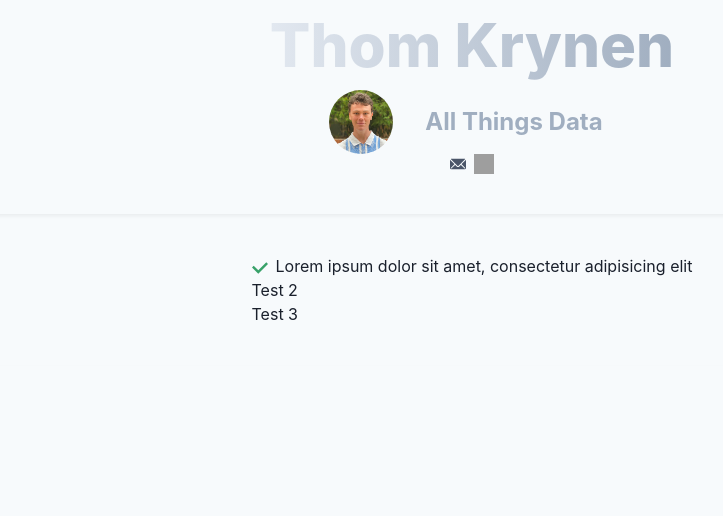
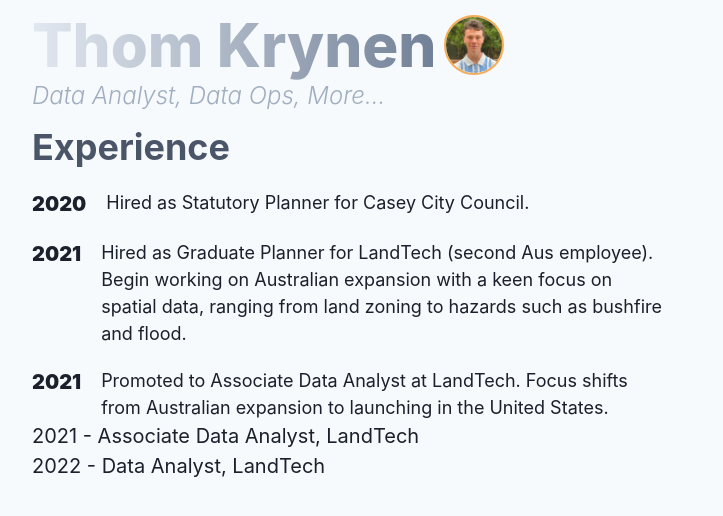
Before and after one commit to kryn3n/homepage, a Next.js app: page / in a window 1280 px wide. Shown: the top 516 px of the page, without its empty margins (168-891 px from the left). Built offline with nearby package versions, Linux system fonts and the light colour scheme; grey boxes are pictures that could not be loaded.

Commit message:
create bio

```diff
--- a/pages/index.js
+++ b/pages/index.js
@@ -10,17 +10,17 @@ import {
   Avatar,
   HStack,
   IconButton,
-  Image
+  Image,
+  Heading
 } from '@chakra-ui/react'
 import { CheckIcon, EmailIcon } from '@chakra-ui/icons'
 
 export default function Home() {
   return (
-    <Box bg='gray.50' w='100%' h='100vh'>
-
-      <Center>
+    <Box bg='gray.50' w='100%' h='100vh' pl={200} pr={200}>
+      <HStack>
         <Text
-          bgGradient='linear(to-r, gray.200, gray.400)'
+            bgGradient='linear(to-r, gray.200, gray.500)'
             _hover={{
               bgGradient: 'linear(to-r, gray.200, orange.500)',
             }}
@@ -30,31 +30,28 @@ export default function Home() {
             >
             Thom Krynen
         </Text>
-      </Center>
-
-      <Center>
-        <Avatar
-          name='Thom Krynen'
-          size='lg'
+        <Image
+          alt='Thom Krynen'
+          boxSize='60px'
           src='/avatar.jpg'
-          mr={5}
-          // border='1px'
+          border='2px'
           // borderWidth='2px'
-          // borderRadius='1'
-          borderColor='white'
+          borderRadius='full'
+          borderColor='orange.300'
         />
-        <Box>
+      </HStack>
       <Text
-            p={3}
+        mt={-3}
+        mb={3}
         fontSize='2xl'
         color='gray.400'
-            fontWeight='bold'
-          >All Things Data
+        fontWeight='light'
+        fontStyle='italic'
+      >Data Analyst, Data Ops, More...
       </Text>
-        </Box>
-      </Center>
+      {/* </Center> */}
 
-      <Center>
+      {/* <Center>
         <HStack>
           <EmailIcon color='gray.600'/>
           <Image
@@ -63,26 +60,28 @@ export default function Home() {
             alt='LinkedIn Logo'
             src='https://upload.wikimedia.org/wikipedia/commons/thumb/f/f8/LinkedIn_icon_circle.svg/2048px-LinkedIn_icon_circle.svg.png'/>
         </HStack>
-      </Center>
+      </Center> */}
 
-      <Box
-        shadow='inner'
-        ml={100}
-        mr={100}
-        mt={10}
-        p={10} rounded='2xl'>
-      <Center>
-        <List>
-          <ListItem>
-            <ListIcon as={CheckIcon} color='green.500' />
-            Lorem ipsum dolor sit amet, consectetur adipisicing elit
-          </ListItem>
+      <Heading color='gray.600' mb={5}>
+        Experience
+      </Heading>
+      <HStack align='top' spacing='20px' mr={250} mb={5}>
+      <Text fontSize='xl' fontWeight='black'>2020</Text>
+      <Text fontSize='lg'>Hired as Statutory Planner for Casey City Council.</Text>
+      </HStack>
 
-          <ListItem>Test 2</ListItem>
-          <ListItem>Test 3</ListItem>
-        </List>
-      </Center>
-      </Box>
+      <HStack align='top' spacing='20px' mr={250} mb={5}>
+      <Text fontSize='xl' fontWeight='black'>2021</Text>
+      <Text fontSize='lg'>Hired as Graduate Planner for LandTech (second Aus employee). Begin working on Australian expansion with a keen focus on spatial data, ranging from land zoning to hazards such as bushfire and flood.</Text>
+      </HStack>
+
+      <HStack align='top' spacing='20px' mr={250}>
+      <Text fontSize='xl' fontWeight='black'>2021</Text>
+      <Text fontSize='lg'>Promoted to Associate Data Analyst at LandTech. Focus shifts from Australian expansion to launching in the United States.</Text>
+      </HStack>
+
+      <Text fontSize='xl'>2021 - Associate Data Analyst, LandTech</Text>
+      <Text fontSize='xl'>2022 - Data Analyst, LandTech</Text>
 
     </Box>
   )
```
Lines whose indentation alone changed are shown as unchanged.
